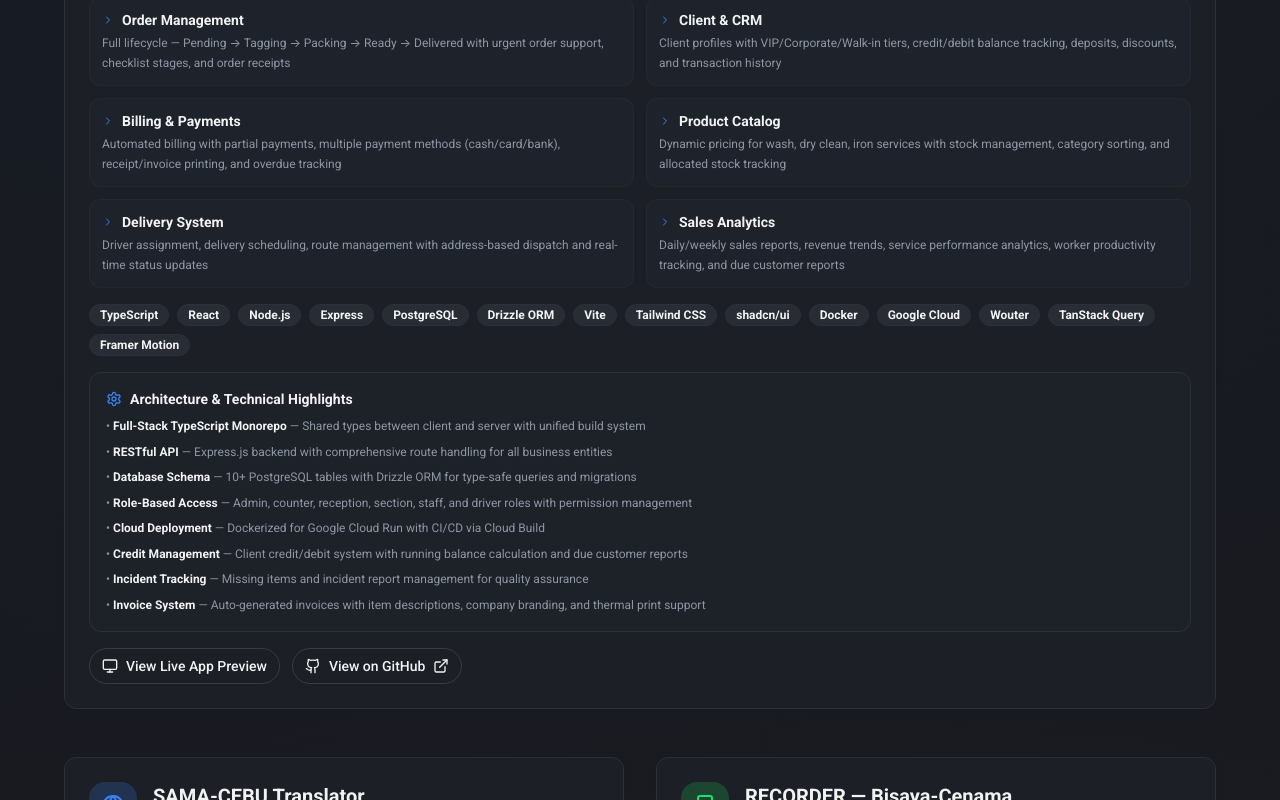
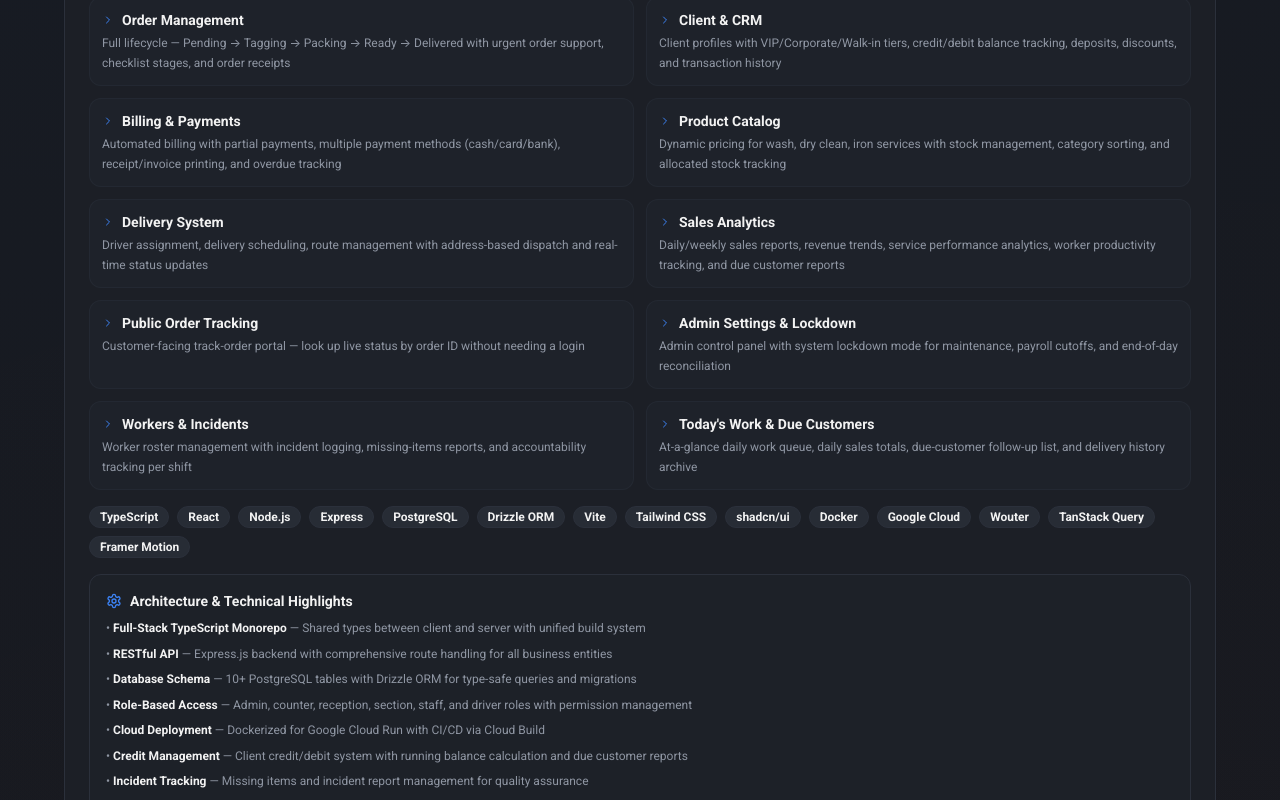
Before and after one commit to makoy419226/makoyfolio, a React (Vite) app: page / in a window 1280 px wide. Shown: the part 3145-3945 px from the top of the page. Built offline with nearby package versions, Linux system fonts and the light colour scheme; the HTML template or start-up script is replaced by a standard one.

Commit message:
Changes
Co-authored-by: makoy419226 <181399732+makoy419226@users.noreply.github.com>

```diff
--- a/src/components/LWLAppPreview.tsx
+++ b/src/components/LWLAppPreview.tsx
@@ -616,6 +616,10 @@ const LWLAppPreview = () => {
               { title: "Product Catalog", desc: "Dynamic pricing for wash, dry clean, iron services with stock management, category sorting, and allocated stock tracking" },
               { title: "Delivery System", desc: "Driver assignment, delivery scheduling, route management with address-based dispatch and real-time status updates" },
               { title: "Sales Analytics", desc: "Daily/weekly sales reports, revenue trends, service performance analytics, worker productivity tracking, and due customer reports" },
+              { title: "Public Order Tracking", desc: "Customer-facing track-order portal — look up live status by order ID without needing a login" },
+              { title: "Admin Settings & Lockdown", desc: "Admin control panel with system lockdown mode for maintenance, payroll cutoffs, and end-of-day reconciliation" },
+              { title: "Workers & Incidents", desc: "Worker roster management with incident logging, missing-items reports, and accountability tracking per shift" },
+              { title: "Today's Work & Due Customers", desc: "At-a-glance daily work queue, daily sales totals, due-customer follow-up list, and delivery history archive" },
             ].map((feat, i) => (
               <div key={i} className="bg-secondary/30 rounded-xl p-3 space-y-1 border border-border/50">
                 <h4 className="text-sm font-semibold text-foreground flex items-center gap-2">
```
